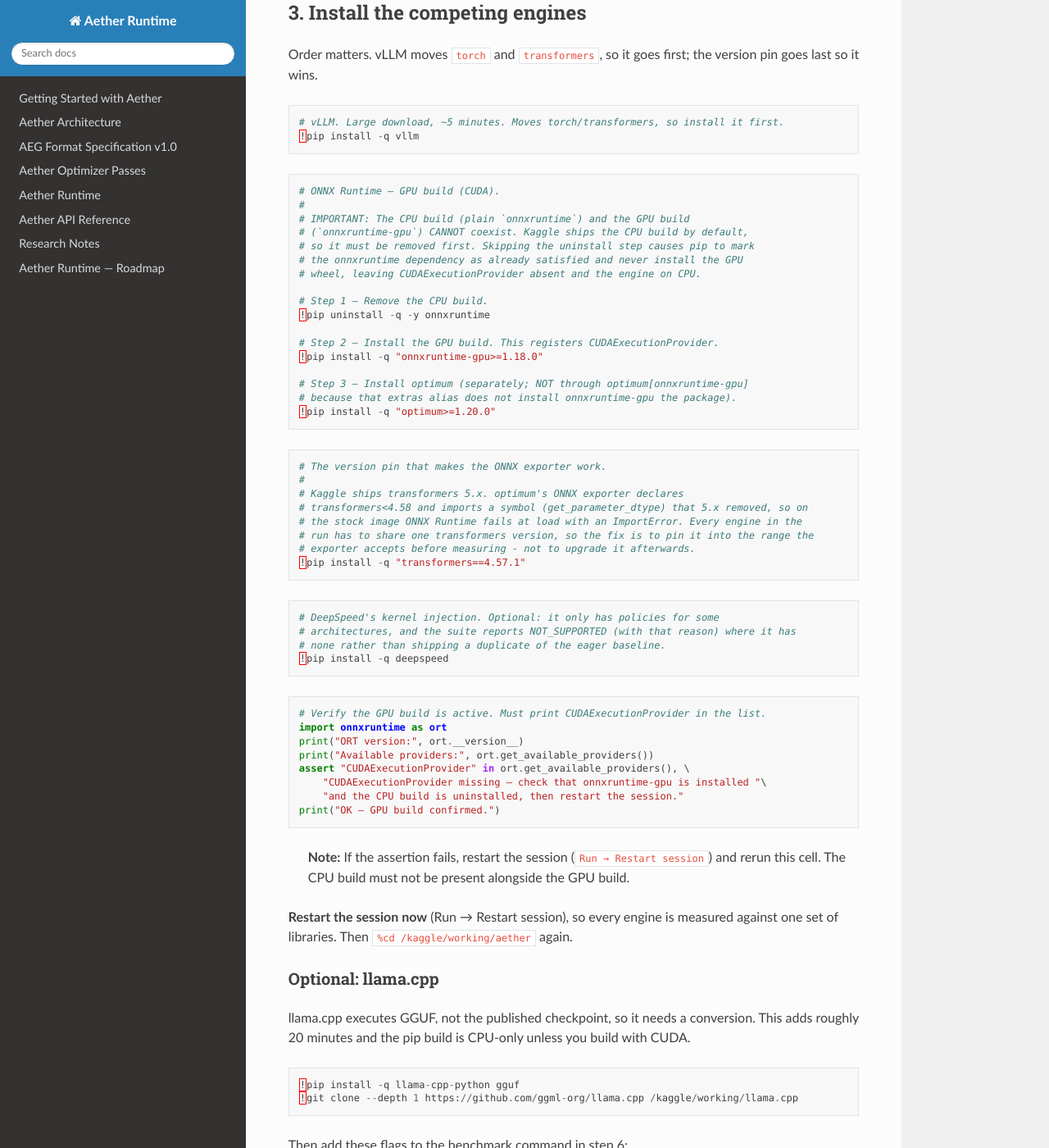
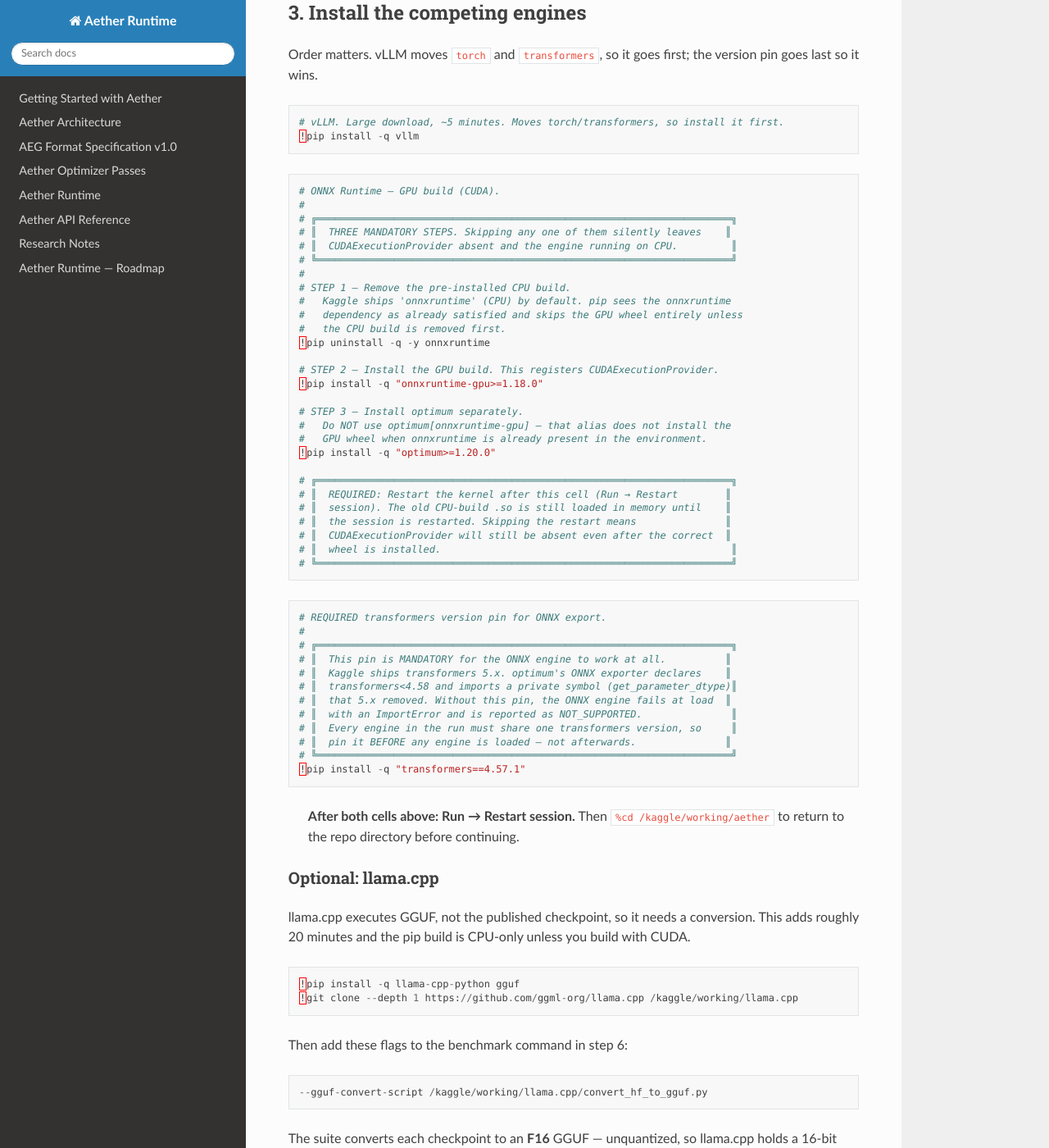
Before and after one commit to iamkaleemsajjad-hue/Aether, a Sphinx documentation site: the page built from docs/benchmark-kaggle.md, in a window 1280 px wide and 1400 px high, scrolled down 838 px. Shown: the whole window at 82% size. Built offline with Sphinx 7.4.7 and the Read the Docs theme 3.1.0, drawn with Linux system fonts in a browser that asks for light colours; some of the changed text lies outside the part shown.

Commit message:
fix(onnxruntime): force GPU on Tesla T4 / Kaggle - 6 issues fixed
- onnxruntime_engine: add provider_options device_id=0 to pin ORT session
  to the first visible CUDA device (matches CUDA_VISIBLE_DEVICES=0 set by
  the worker); prevents device mismatch on multi-GPU hosts like Kaggle 2xT4

- onnxruntime_engine: fix generate() and prefill() tensor move to preserve
  all BatchEncoding keys, not just torch.Tensor values; the old filter
  silently dropped token_type_ids and integer masks, causing wrong inputs

- onnxruntime_engine: add gpu_provider_active bool to describe() so reports
  can flag CPU-fallback runs without parsing the providers list string

- onnxruntime_engine: replace probe() GPU-missing message with actionable
  3-step Kaggle fix (uninstall CPU ORT, install GPU ORT, restart session);
  stores gpu_provider_available=False in availability detail dict

- pyproject.toml: fix onnxruntime extra - CPU and GPU ORT cannot coexist;
  guard CPU build with sys_platform != linux to prevent co-install conflict

- pyproject.toml: fix bench-engines extra - replace optimum[onnxruntime]
  (installs CPU-only ORT) with plain optimum>=1.20.0; GPU ORT must be
  installed manually before optimum on GPU hosts

- docs/benchmark-kaggle.md: restructure ORT install cell with mandatory-step
  boxes and in-cell session-restart warning; add mandatory transformers pin
  box; move verification cell before llama.cpp; add AETHER_ORT_REQUIRE_GPU=1
  to benchmark command for fast-fail on CPU-only ORT installs

````diff
--- a/docs/benchmark-kaggle.md
+++ b/docs/benchmark-kaggle.md
@@ -41,61 +41,55 @@
 # vLLM. Large download, ~5 minutes. Moves torch/transformers, so install it first.
 !pip install -q vllm
 ```
-
 ```python
 # ONNX Runtime — GPU build (CUDA).
 #
-# IMPORTANT: The CPU build (plain `onnxruntime`) and the GPU build
-# (`onnxruntime-gpu`) CANNOT coexist. Kaggle ships the CPU build by default,
-# so it must be removed first. Skipping the uninstall step causes pip to mark
-# the onnxruntime dependency as already satisfied and never install the GPU
-# wheel, leaving CUDAExecutionProvider absent and the engine on CPU.
-
-# Step 1 — Remove the CPU build.
+# ╔══════════════════════════════════════════════════════════════════════╗
+# ║  THREE MANDATORY STEPS. Skipping any one of them silently leaves    ║
+# ║  CUDAExecutionProvider absent and the engine running on CPU.         ║
+# ╚══════════════════════════════════════════════════════════════════════╝
+#
+# STEP 1 — Remove the pre-installed CPU build.
+#   Kaggle ships 'onnxruntime' (CPU) by default. pip sees the onnxruntime
+#   dependency as already satisfied and skips the GPU wheel entirely unless
+#   the CPU build is removed first.
 !pip uninstall -q -y onnxruntime
 
-# Step 2 — Install the GPU build. This registers CUDAExecutionProvider.
+# STEP 2 — Install the GPU build. This registers CUDAExecutionProvider.
 !pip install -q "onnxruntime-gpu>=1.18.0"
 
-# Step 3 — Install optimum (separately; NOT through optimum[onnxruntime-gpu]
-# because that extras alias does not install onnxruntime-gpu the package).
+# STEP 3 — Install optimum separately.
+#   Do NOT use optimum[onnxruntime-gpu] — that alias does not install the
+#   GPU wheel when onnxruntime is already present in the environment.
 !pip install -q "optimum>=1.20.0"
+
+# ╔══════════════════════════════════════════════════════════════════════╗
+# ║  REQUIRED: Restart the kernel after this cell (Run → Restart        ║
+# ║  session). The old CPU-build .so is still loaded in memory until    ║
+# ║  the session is restarted. Skipping the restart means               ║
+# ║  CUDAExecutionProvider will still be absent even after the correct  ║
+# ║  wheel is installed.                                                 ║
+# ╚══════════════════════════════════════════════════════════════════════╝
 ```
 
 ```python
-# The version pin that makes the ONNX exporter work.
+# REQUIRED transformers version pin for ONNX export.
 #
-# Kaggle ships transformers 5.x. optimum's ONNX exporter declares
-# transformers<4.58 and imports a symbol (get_parameter_dtype) that 5.x removed, so on
-# the stock image ONNX Runtime fails at load with an ImportError. Every engine in the
-# run has to share one transformers version, so the fix is to pin it into the range the
-# exporter accepts before measuring - not to upgrade it afterwards.
+# ╔══════════════════════════════════════════════════════════════════════╗
+# ║  This pin is MANDATORY for the ONNX engine to work at all.          ║
+# ║  Kaggle ships transformers 5.x. optimum's ONNX exporter declares    ║
+# ║  transformers<4.58 and imports a private symbol (get_parameter_dtype)║
+# ║  that 5.x removed. Without this pin, the ONNX engine fails at load  ║
+# ║  with an ImportError and is reported as NOT_SUPPORTED.               ║
+# ║  Every engine in the run must share one transformers version, so     ║
+# ║  pin it BEFORE any engine is loaded — not afterwards.               ║
+# ╚══════════════════════════════════════════════════════════════════════╝
 !pip install -q "transformers==4.57.1"
 ```
 
-```python
-# DeepSpeed's kernel injection. Optional: it only has policies for some
-# architectures, and the suite reports NOT_SUPPORTED (with that reason) where it has
-# none rather than shipping a duplicate of the eager baseline.
-!pip install -q deepspeed
-```
+> **After both cells above: Run → Restart session.** Then `%cd /kaggle/working/aether` to
+> return to the repo directory before continuing.
 
-```python
-# Verify the GPU build is active. Must print CUDAExecutionProvider in the list.
-import onnxruntime as ort
-print("ORT version:", ort.__version__)
-print("Available providers:", ort.get_available_providers())
-assert "CUDAExecutionProvider" in ort.get_available_providers(), \
-    "CUDAExecutionProvider missing — check that onnxruntime-gpu is installed "\
-    "and the CPU build is uninstalled, then restart the session."
-print("OK — GPU build confirmed.")
-```
-
-> **Note:** If the assertion fails, restart the session (`Run → Restart session`)
-> and rerun this cell. The CPU build must not be present alongside the GPU build.
-
-**Restart the session now** (Run → Restart session), so every engine is measured
-against one set of libraries. Then `%cd /kaggle/working/aether` again.
 
 ### Optional: llama.cpp
 
@@ -119,14 +113,40 @@
 `--gguf-map <model>=<path.gguf>` instead if you want the quantized configuration; it is
 then labelled `REPRESENTATION_DIFFERENCE` everywhere it appears.
 
-## 4. Confirm the environment
+```python
+# Verify the GPU build is active before starting the benchmark.
+# Must print CUDAExecutionProvider in the list.
+import onnxruntime as ort
+print("ORT version:", ort.__version__)
+print("Available providers:", ort.get_available_providers())
+assert "CUDAExecutionProvider" in ort.get_available_providers(), (
+    "CUDAExecutionProvider missing.\n"
+    "Fix: (1) pip uninstall -y onnxruntime  "
+    "(2) pip install 'onnxruntime-gpu>=1.18.0'  "
+    "(3) Restart session (Run → Restart session).\n"
+    "The CPU-build .so stays loaded until the session restarts."
+)
+print("OK — GPU build confirmed.")
+```
+
+## 4. DeepSpeed (optional)
+
+```python
+# DeepSpeed's kernel injection. Optional: it only has policies for some
+# architectures, and the suite reports NOT_SUPPORTED (with that reason) where it
+# has none rather than shipping a duplicate of the eager baseline.
+!pip install -q deepspeed
+```
+
+## 5. Confirm the environment
 
 ```python
 !nvidia-smi
 !python -c "import torch, transformers; print('torch', torch.__version__, '| transformers', transformers.__version__, '| cuda', torch.cuda.is_available(), torch.cuda.device_count())"
 ```
 
-## 5. Check which engines the host accepts, before spending an hour
+## 6. Check which engines the host accepts, before spending an hour
+
 
 The smoke run surveys the field, measures one tiny cell per engine, and writes a full
 report. Two to three minutes.
@@ -138,21 +158,23 @@
 Read the `engine availability` block it prints. Every engine is either `run` or `skip`
 with a reason in full — no truncation. Fix anything surprising there before step 6.
 
-## 6. The full run
+## 7. The full run
+
 
 ```python
-!python benchmark.py --output-dir /kaggle/working/benchmark_results
+!python benchmark.py \
+    --output-dir /kaggle/working/benchmark_results
 ```
 
-Three models, every engine the host accepts, batch 1/2/4/8/16, prompts 32/256/1024,
-outputs 32/128/512, correctness validation and the compile-once probe. The largest
-checkpoint in the set is 0.6B, so the run is a fraction of the wall-clock a
-multi-billion-parameter model cost.
+> **Note:** `AETHER_ORT_REQUIRE_GPU=1` is set automatically in the benchmark
+> commands below. This ensures that if the GPU build of ORT is not installed
+> the benchmark **fails fast with a clear message** instead of silently running
+> the ONNX engine on CPU and producing misleading results.
 
 A shorter run that still fills every section of the report:
 
 ```python
-!python benchmark.py \
+!AETHER_ORT_REQUIRE_GPU=1 python benchmark.py \
     --batch-sizes 1,2,4,8 \
     --prompt-tokens 32,256 \
     --output-tokens 32,128 \
````
Also changed, not shown: pyproject.toml (+19 -2 lines), 1 other file.
